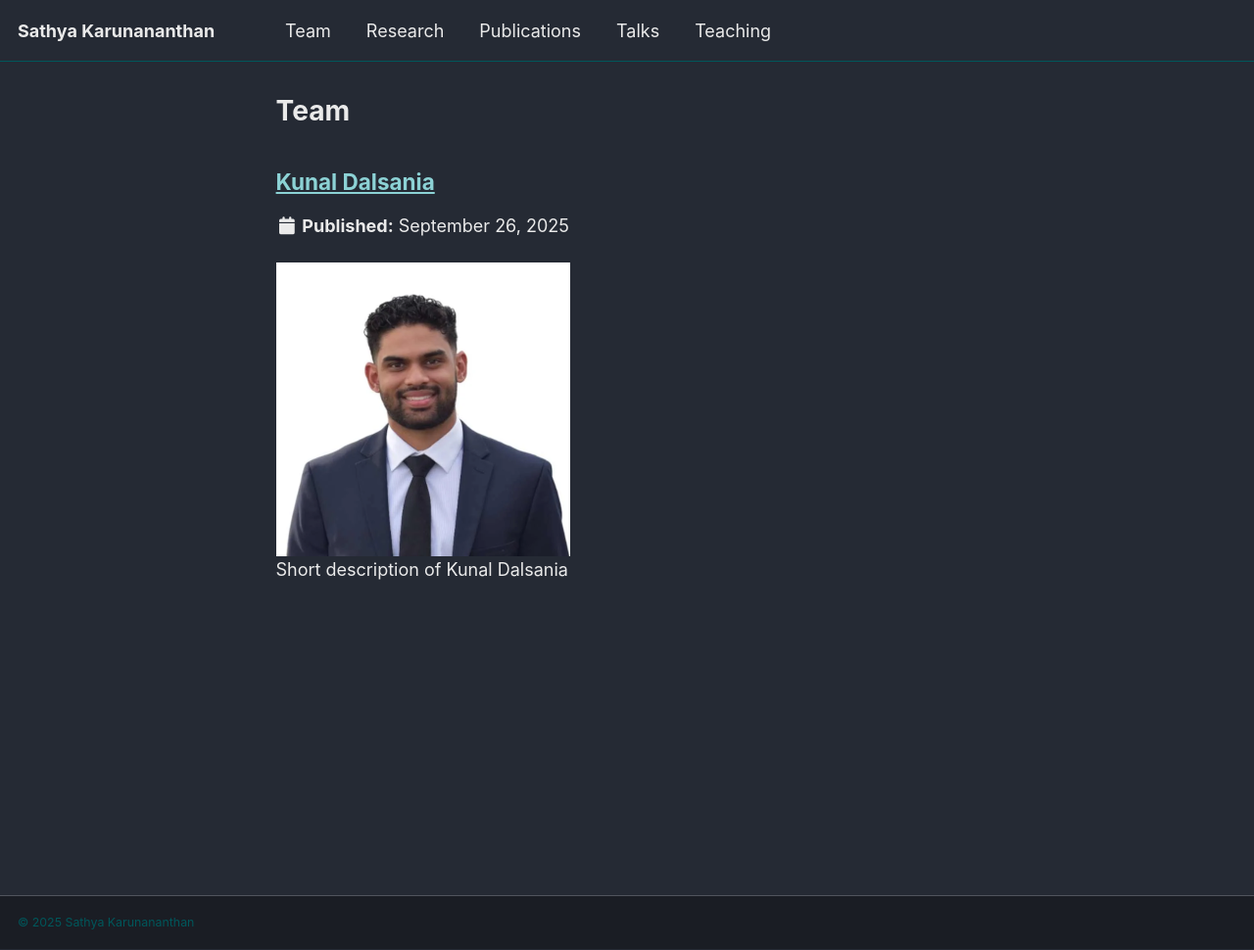
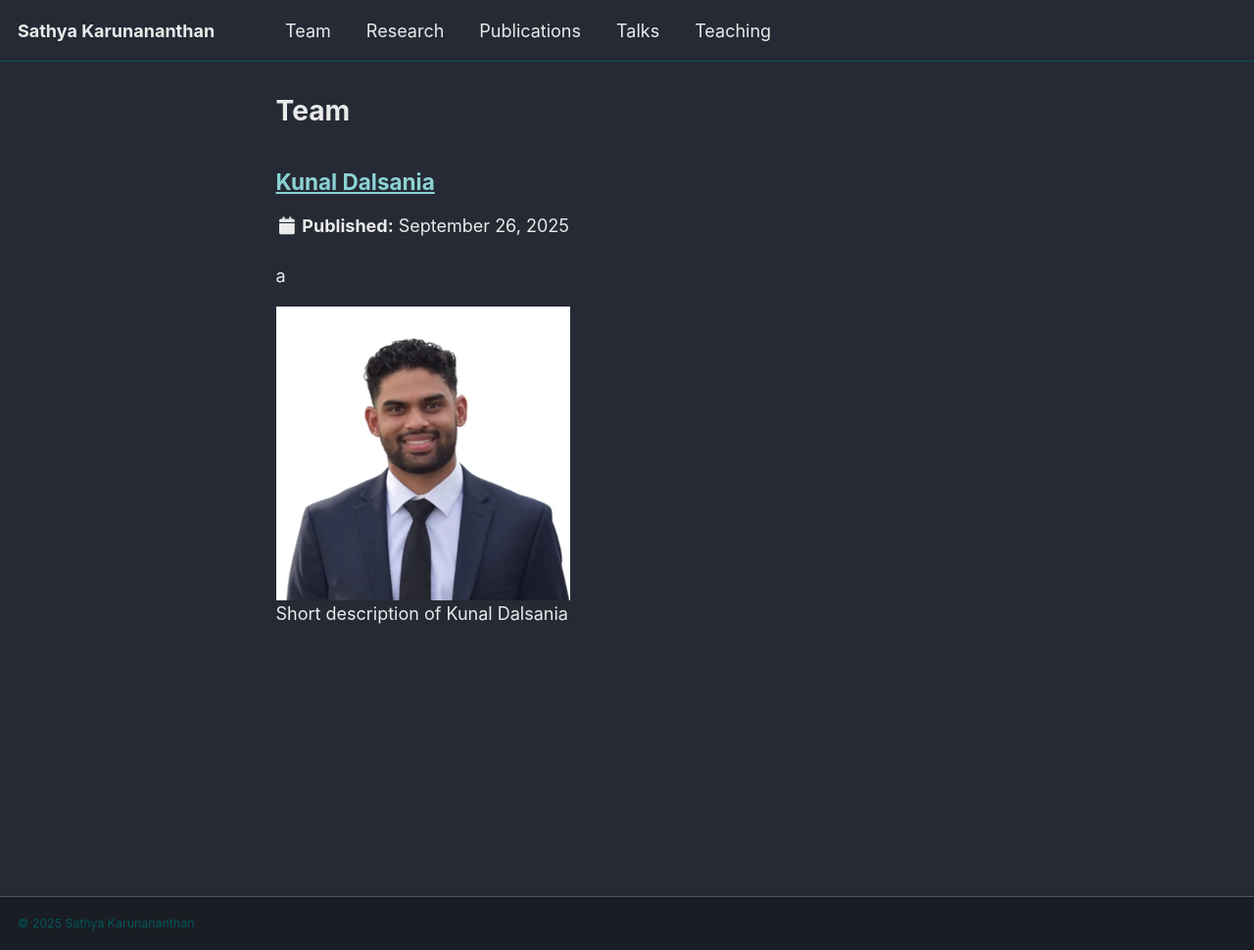
Before and after one commit to sathyaguru/sathyaguru.github.io, a Jekyll site: the page built from _pages/team.html, in a window 1280 px wide and 970 px high. Shown: the whole window at 98% size. Built offline with Jekyll 4.4.1, drawn with Linux system fonts in a browser that asks for light colours; a script that is not in the unit is left out.

Commit message:
modify _publications

```diff
--- a/_includes/archive-single.html
+++ b/_includes/archive-single.html
@@ -47,7 +47,7 @@
         {% endif %}
 
     {% if post.excerpt and site.read_more != 'enabled' %}
-    <p class="archive__item-excerpt" itemprop="description">{{ post.excerpt | markdownify }}</p>
+    a<p class="archive__item-excerpt" itemprop="description">{{ post.excerpt | markdownify }}</p>
     {% elsif post.excerpt and site.read_more == 'enabled' %}
     <p class="archive__item-excerpt" itemprop="description"><p>{{ post.excerpt | markdownify | remove: '<p>' | remove: '</p>' }}<strong><a href="{{ base_path }}{{ post.url }}" rel="permalink"> Read more</a></strong></p></p>
     {% endif %}
```
